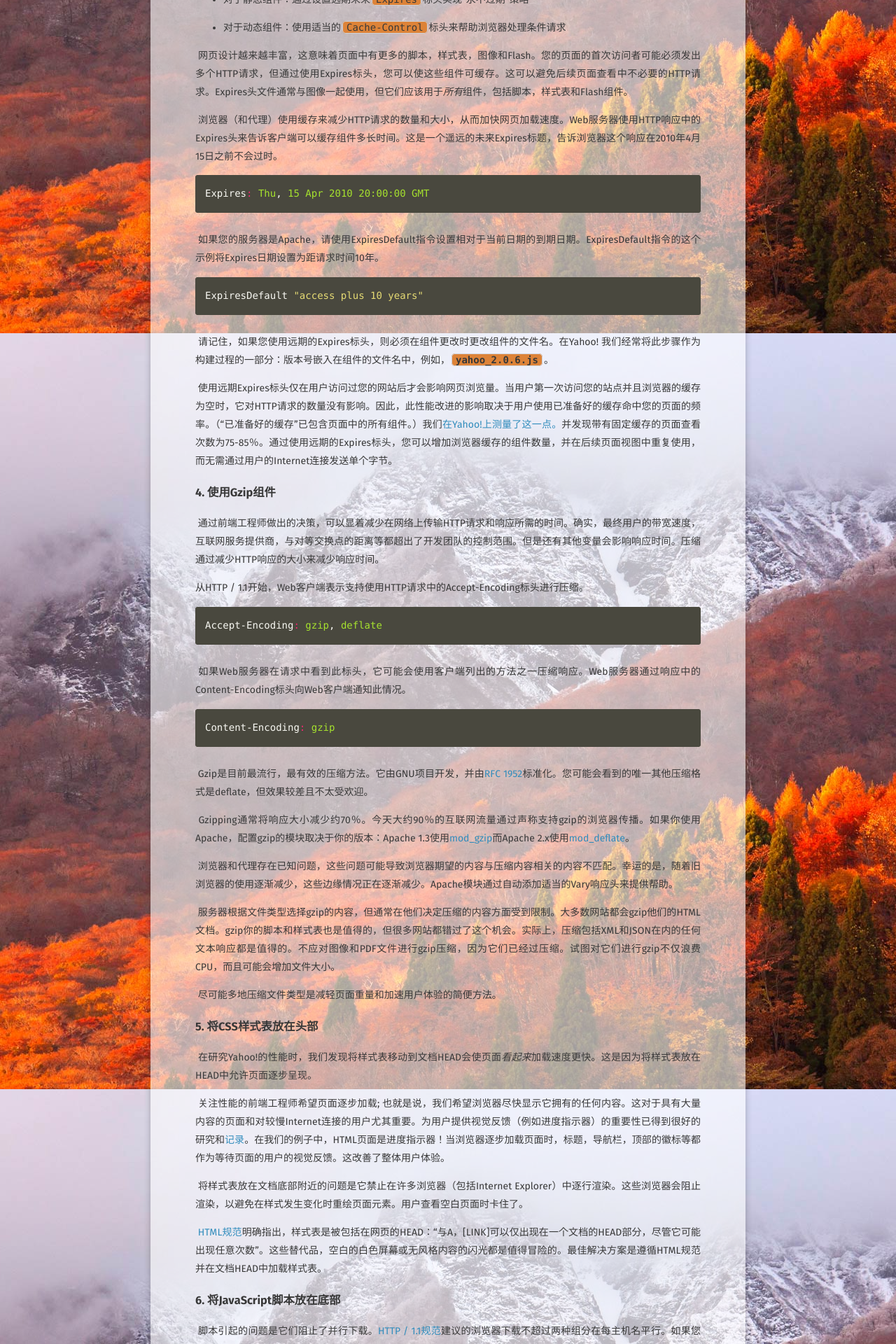
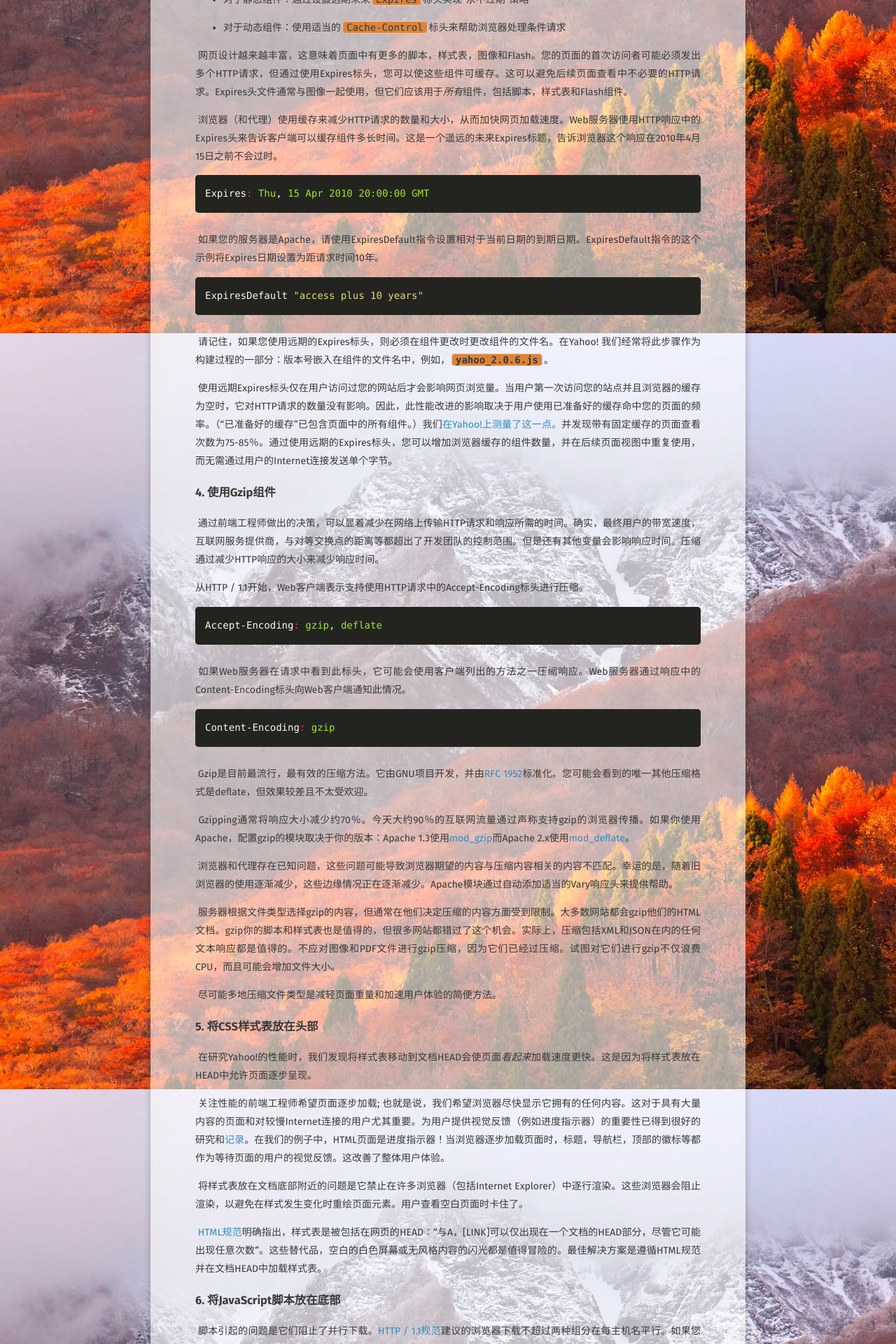
Before and after one commit to Knight-boy/knight, a Jekyll site: the page built from _posts/2018-11-17-优化网站性能的35条规则.md, in a window 1280 px wide. Shown: the part 1594-3514 px from the top of the page at 70% size. Built offline with Jekyll 4.4.1, drawn with Linux system fonts in a browser that asks for light colours; some web fonts are replaced.

Commit message:
modify the style

```diff
--- a/_sass/syntax.scss
+++ b/_sass/syntax.scss
@@ -3,11 +3,11 @@ pre.highlight {
 }
 
 .highlight {
-	background-color: #49483e;
+	background-color: #23241f;
 	font-family: $font2;
 	@include font-size(14);
 	color: #f8f8f2;
-	border-radius: 4px;
+	border-radius: 5px;
 	pre {
 		position: relative;
 		margin: 0;
```
